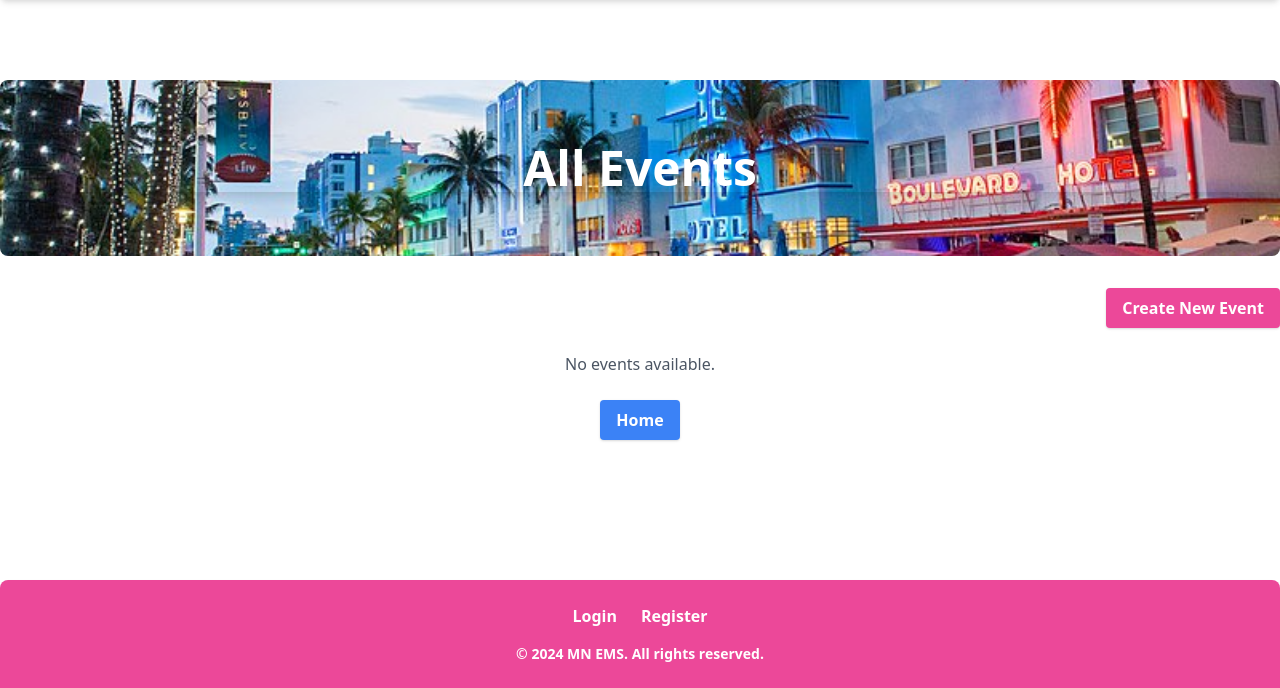
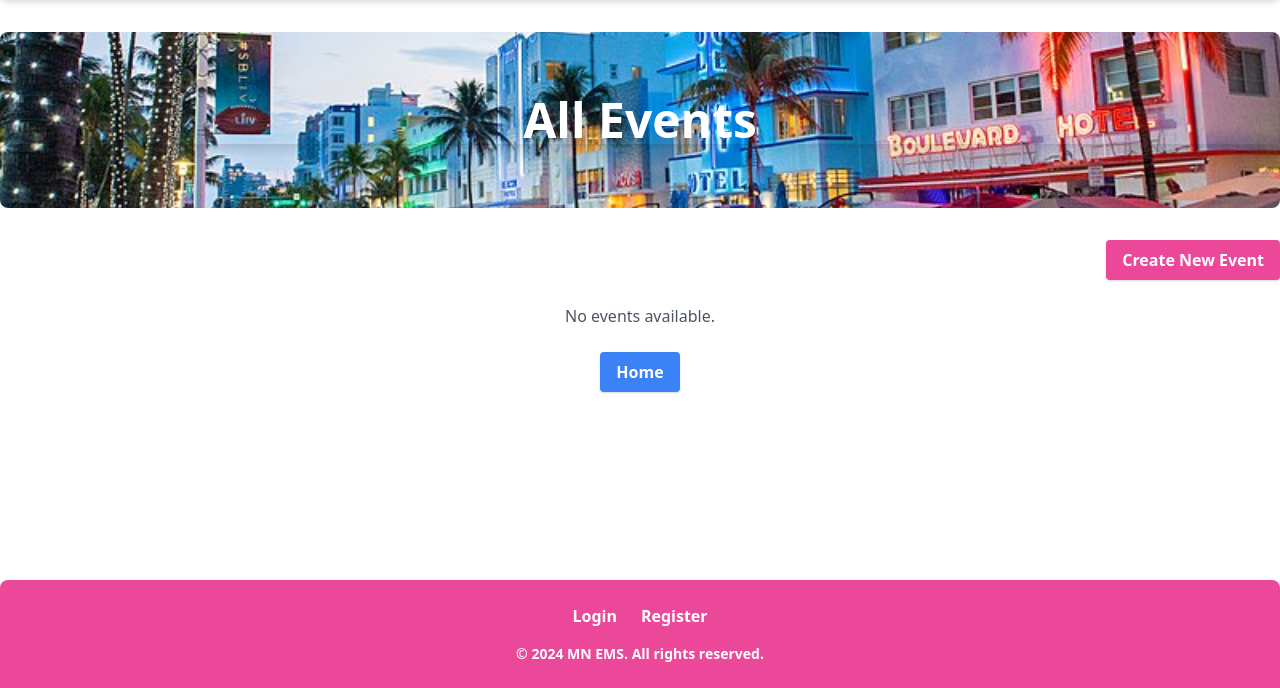
Before and after one commit to NateJonesIII/mn_ems, a Django app: page /events/ in a window 1280 px wide. Shown: the part 112-800 px from the top of the page. Run offline with Django 3.2, Linux system fonts and the light colour scheme; data that the repository does not hold is empty; style sheets or scripts are compiled from the project's sources; some libraries are stand-ins or nearby versions.

Commit message:
removed extra padding for event list page

```diff
--- a/events/templates/events/event_list.html
+++ b/events/templates/events/event_list.html
@@ -1,5 +1,5 @@
 {% extends "events/base.html" %}{% load static %} {% block content %}
-<div class="container mx-auto py-12">
+<div class="container mx-auto">
   <div
     class="bg-cover bg-center py-16 mb-8 rounded-lg text-center"
     style="background-image: url('{% static 'images/miabch_bg.jpg' %}')"
```
